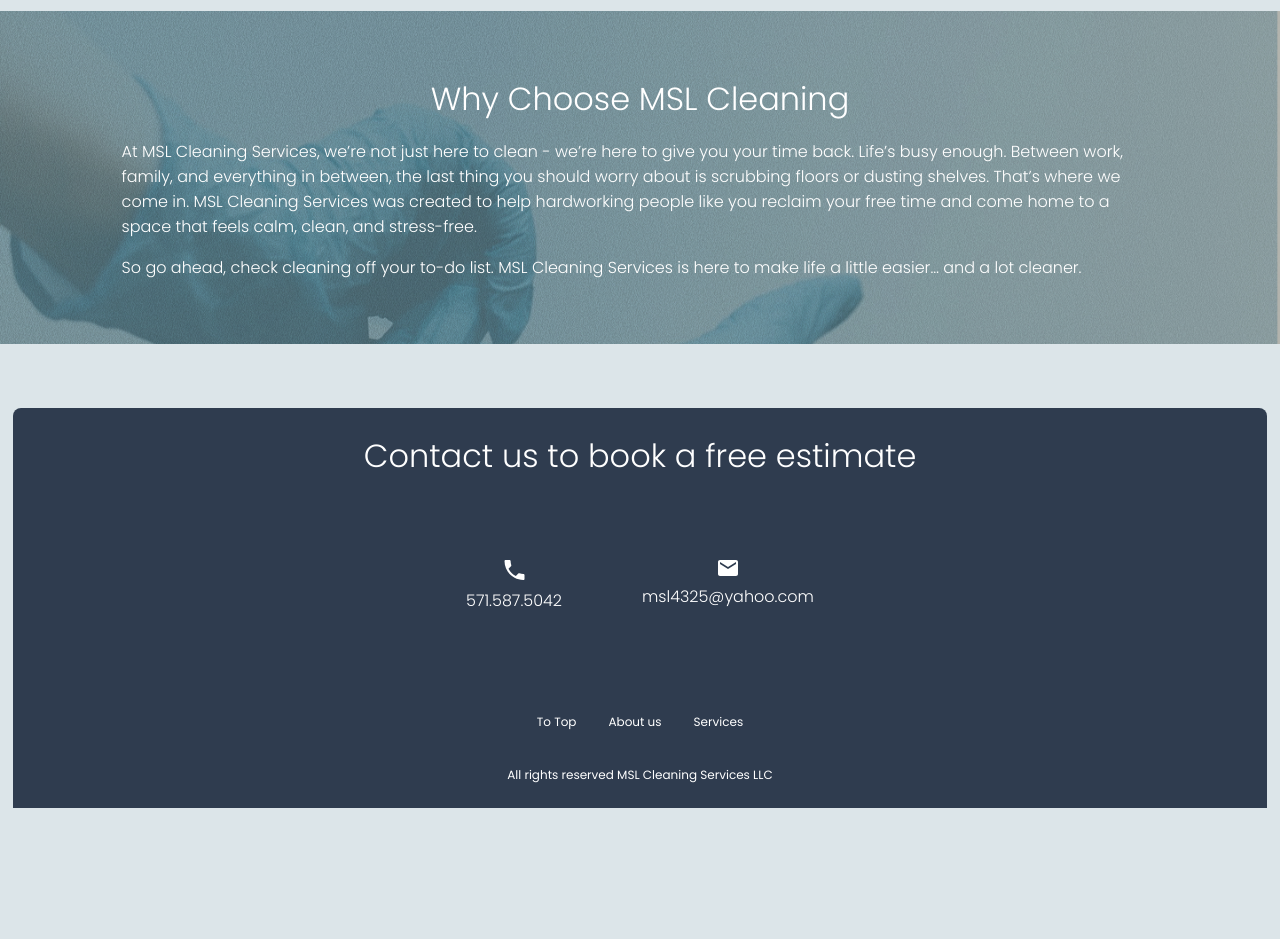
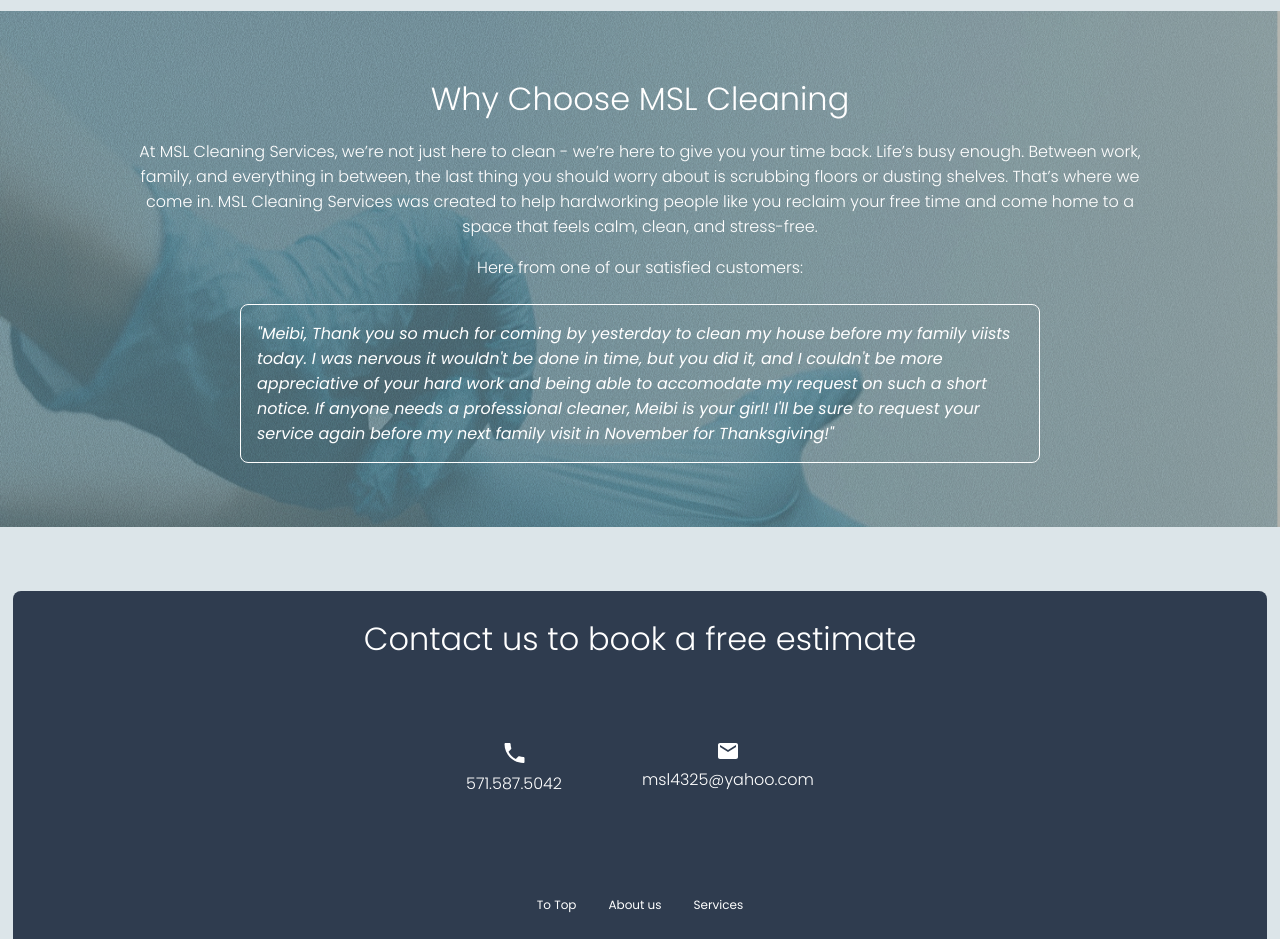
Before and after one commit to Victor-M-Lopez/mslcleaningservices, a plain HTML site: page index.html in a window 1280 px wide. Shown: the part 2320-3259 px from the top of the page. Before the commit the page ends 3128 px from the top, so only its background shows below. Drawn offline with Linux system fonts and the light colour scheme.

Commit message:
added review from client

```diff
--- a/index.html
+++ b/index.html
@@ -117,7 +117,11 @@
         <h2 class="service-heading text-white">Why Choose MSL Cleaning</h2>
         <p class="sub-heading text-white about-text">At MSL Cleaning Services, we’re not just here to clean - we’re here to give you your time back. Life’s busy enough. Between work, family, and everything in between, the last thing you should worry about is scrubbing floors or dusting shelves. That’s where we come in. MSL Cleaning Services was created to help hardworking people like you reclaim your free time and come home to a space that feels calm, clean, and stress-free.</p>
 
-        <p class="sub-heading text-white about-text">So go ahead, check cleaning off your to-do list. MSL Cleaning Services is here to make life a little easier… and a lot cleaner.</p>
+        <p class="sub-heading text-white about-text">Here from one of our satisfied customers:</p>
+
+        <blockquote class="testimonial text-white">
+          "Meibi, Thank you so much for coming by yesterday to clean my house before my family viists today. I was nervous it wouldn't be done in time, but you did it, and I couldn't be more appreciative of your hard work and being able to accomodate my request on such a short notice. If anyone needs a professional cleaner, Meibi is your girl! I'll be sure to request your service again before my next family visit in November for Thanksgiving!"
+          </blockquote>
       </div>
     </div>
   </section>
--- a/styles.css
+++ b/styles.css
@@ -204,7 +204,18 @@ header {
   margin-top: 16px;
   width: 90%;
   font-weight: 300;
-  text-align: left;
+  text-align: center;
+}
+
+.testimonial {
+  font-style: italic;
+  margin-top: 24px;
+  font-size: 16px;
+  width: 100%;
+  max-width: 800px;
+  border: 1px solid #fff;
+  padding: 16px;
+  border-radius: 8px;
 }
 
 .contact-container {
```
